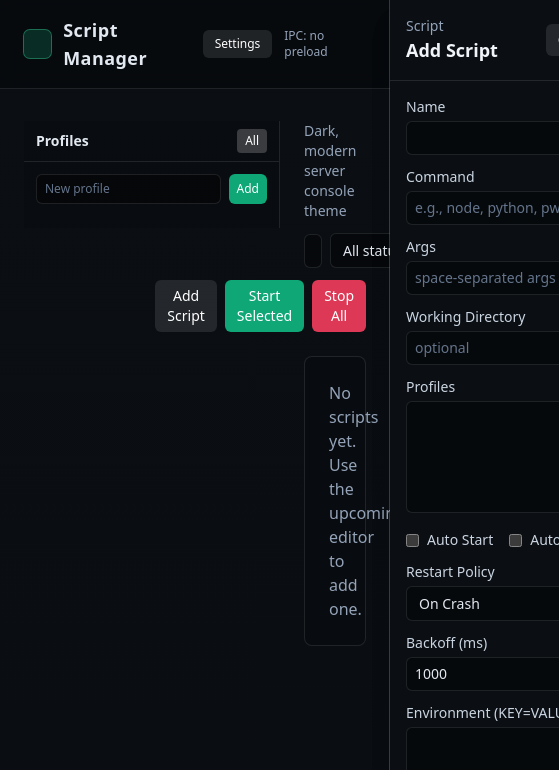
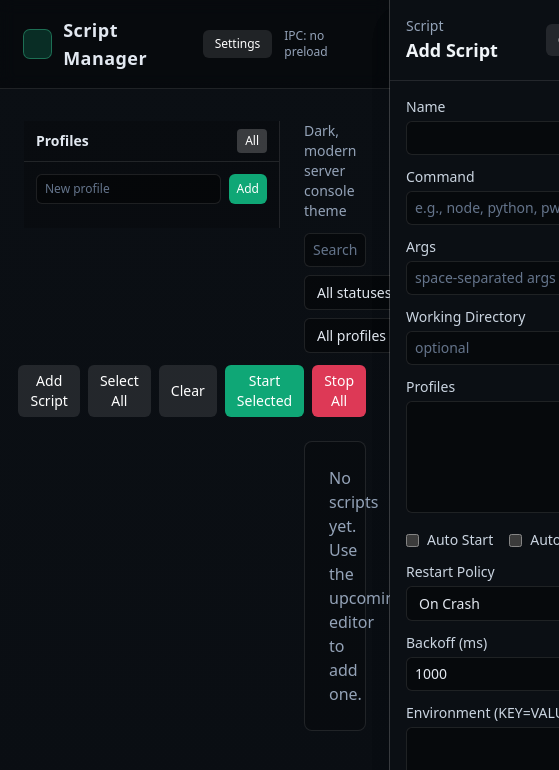
Before and after one commit to Jathow/script-sentinel, a React (Vite) app: page / in a window 390 px wide. Shown: the top 770 px of the page, 559 px wide, since content can reach past the window. Built offline with nearby package versions, Linux system fonts and the light colour scheme.

Commit message:
feat(ui): add Select All/Clear selection; make cards responsive and buttons wrap so layout stays stable on resize

```diff
--- a/src/App.tsx
+++ b/src/App.tsx
@@ -362,7 +362,7 @@ export default function App() {
         <div className="min-w-0 flex-1">
         <div className="mb-6 grid grid-cols-1 items-center gap-3 md:grid-cols-2 lg:grid-cols-3" aria-label="Toolbar" role="region">
           <div className="text-sm text-slate-400">Dark, modern server console theme</div>
-          <div className="flex items-center gap-2">
+          <div className="flex flex-wrap items-center gap-2">
             <input
               ref={searchInputRef}
               value={query}
@@ -400,6 +400,8 @@ export default function App() {
           </div>
           <div className="flex justify-end gap-2">
             <button aria-label="Add script" onClick={openCreate} className="rounded-md bg-white/10 px-3 py-1.5 text-sm text-white hover:bg-white/20">Add Script</button>
+            <button aria-label="Select all filtered" onClick={() => setSelected((prev) => { const next = { ...prev }; for (const s of filtered) next[s.id] = true; return next; })} className="rounded-md bg-white/10 px-3 py-1.5 text-sm text-white hover:bg-white/20">Select All</button>
+            <button aria-label="Clear selection" onClick={() => setSelected({})} className="rounded-md bg-white/10 px-3 py-1.5 text-sm text-white hover:bg-white/20">Clear</button>
             <button aria-label="Start selected scripts" onClick={startSelected} className="rounded-md bg-emerald-500/90 px-3 py-1.5 text-sm font-medium text-white hover:bg-emerald-500">Start Selected</button>
             <button aria-label="Stop all scripts" onClick={stopAll} className="rounded-md bg-rose-500/90 px-3 py-1.5 text-sm font-medium text-white hover:bg-rose-500">Stop All</button>
             {profileFilter !== 'all' && (
--- a/src/components/ScriptCard.tsx
+++ b/src/components/ScriptCard.tsx
@@ -119,7 +119,7 @@ export function ScriptCard({
 
   return (
     <div
-      className={`group relative rounded-xl border ${selected ? 'border-emerald-400/40' : 'border-white/10'} bg-gradient-to-b from-white/5 to-transparent p-4 backdrop-blur transition hover:border-white/20`}
+      className={`group relative flex h-full flex-col rounded-xl border ${selected ? 'border-emerald-400/40' : 'border-white/10'} bg-gradient-to-b from-white/5 to-transparent p-4 backdrop-blur transition hover:border-white/20`}
       role="region"
       aria-label={`${title} card`}
     >
@@ -131,7 +131,7 @@ export function ScriptCard({
         <span className={`status-led ${statusColor} ${status === 'running' ? 'animate-pulse-glow' : ''}`} />
       </div>
       <div className="mt-3 rounded-lg bg-black/30 ring-1 ring-white/5">
-        <div className="grid grid-cols-4 gap-3 px-3 py-2 text-xs text-slate-400">
+        <div className="grid grid-cols-3 gap-3 px-3 py-2 text-xs text-slate-400 sm:grid-cols-4">
           <div>
             <div className="text-slate-300">CPU</div>
             <div>{cpu ? cpu.toFixed(0) + '%' : '—'}</div>
@@ -164,7 +164,7 @@ export function ScriptCard({
           </div>
         </div>
       </div>
-      <div className="mt-4 flex gap-2">
+      <div className="mt-4 flex flex-wrap items-center gap-2">
         <button
           onClick={handleStart}
           disabled={!isStopped || pendingStart || pendingStop || pendingKill}
@@ -184,7 +184,7 @@ export function ScriptCard({
         <button onClick={onEdit} className="rounded-md bg-white/10 px-3 py-1.5 text-sm text-white hover:bg-white/20">Edit</button>
         <button onClick={onLogs} className="rounded-md bg-white/10 px-3 py-1.5 text-sm text-white hover:bg-white/20">Logs</button>
         <button onClick={handleKill} disabled={isStopped || pendingKill || pendingStart || pendingStop} aria-busy={pendingKill} title="Kill process tree" className="rounded-md bg-rose-600/80 px-3 py-1.5 text-sm text-white hover:bg-rose-600 disabled:opacity-50">{pendingKill ? 'Killing…' : 'Kill'}</button>
-        <button onClick={handleDelete} disabled={pendingDelete} aria-busy={pendingDelete} title="Delete script" className="ml-auto rounded-md bg-rose-700/80 px-3 py-1.5 text-sm text-white hover:bg-rose-700 disabled:opacity-50">{pendingDelete ? 'Deleting…' : 'Delete'}</button>
+        <button onClick={handleDelete} disabled={pendingDelete} aria-busy={pendingDelete} title="Delete script" className="rounded-md bg-rose-700/80 px-3 py-1.5 text-sm text-white hover:bg-rose-700 disabled:opacity-50">{pendingDelete ? 'Deleting…' : 'Delete'}</button>
       </div>
     </div>
   );
```
